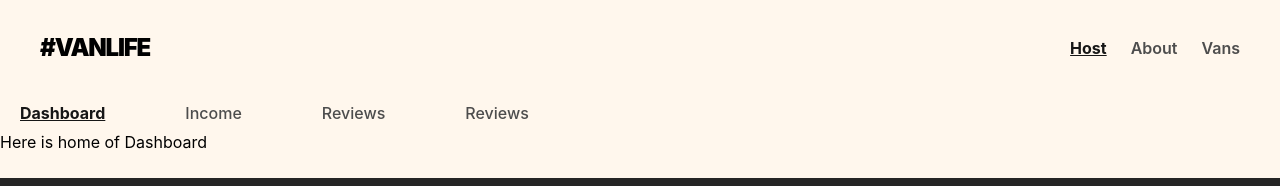
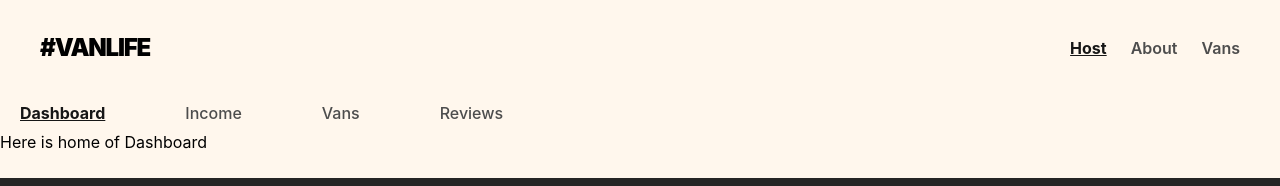
Before and after one commit to elyse-iradukunda/VANLIFE-PROJECT, a React (Vite) app: page /host in a window 1280 px wide. Shown: the top 186 px of the page. Built offline with nearby package versions, Linux system fonts and the light colour scheme; what miragejs would draw is missing.

Commit message:
here we goo

```diff
--- a/src/components/HostLayout.jsx
+++ b/src/components/HostLayout.jsx
@@ -17,8 +17,8 @@ export default function HostLayout() {
           Income
         </NavLink>
 
-        <NavLink to="/host/reviews" className={linkClass}>
-          Reviews
+        <NavLink to="/host/vans" className={linkClass}>
+          Vans
         </NavLink>
 
 
```
